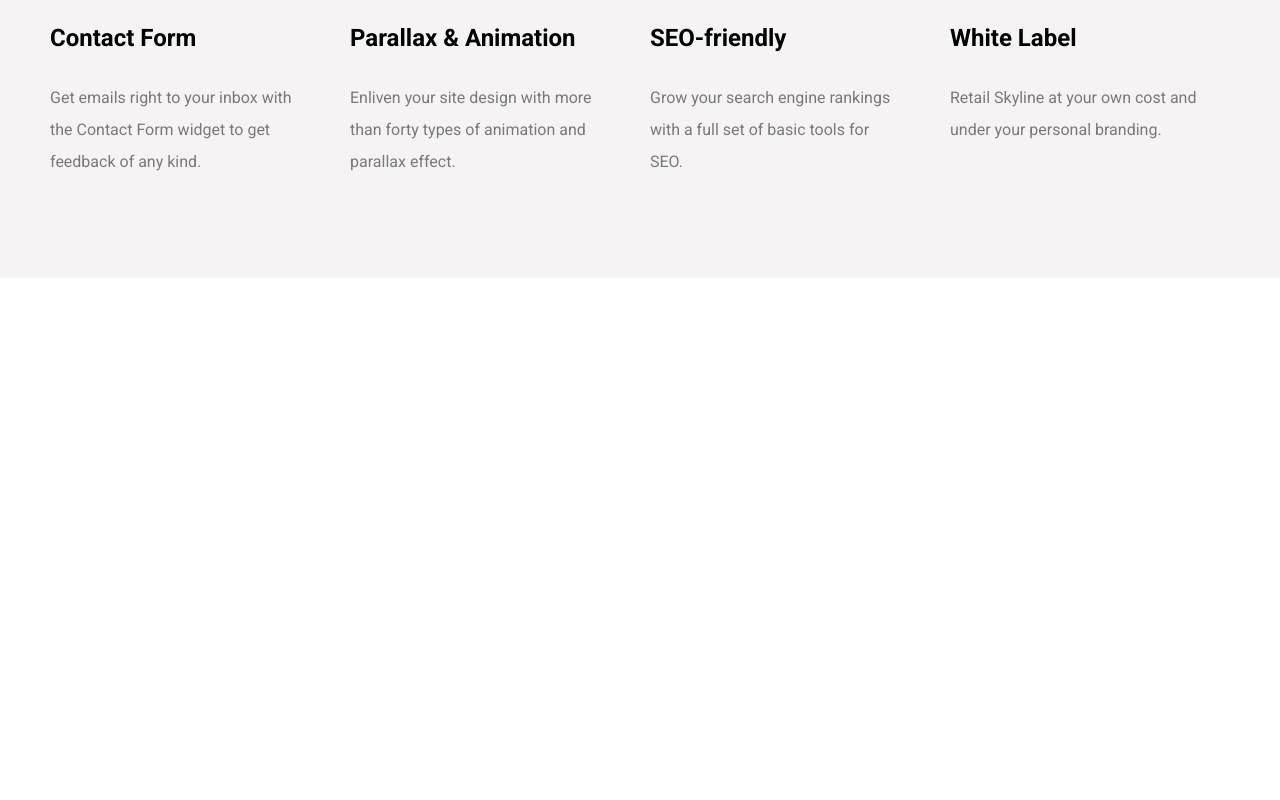
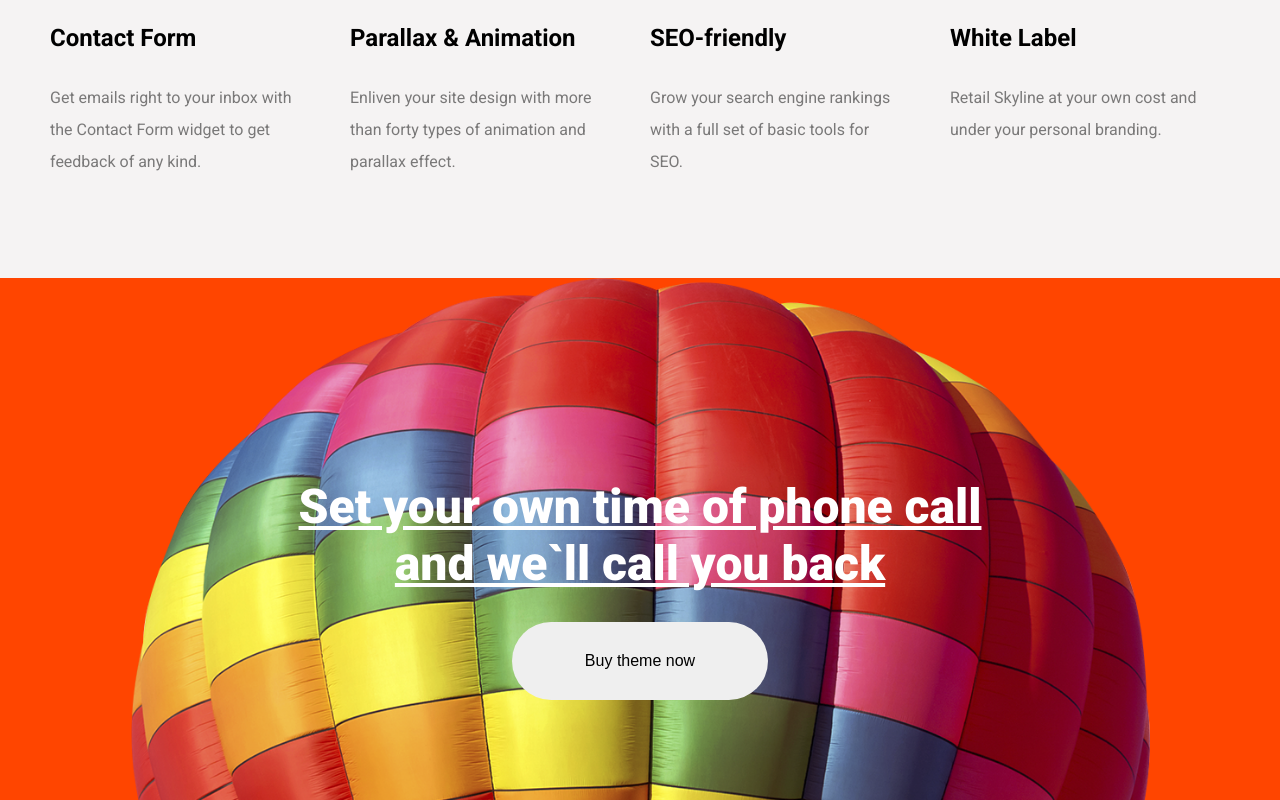
Before and after one commit to Trend20/Skyline, a React (Create React App) app: page / in a window 1280 px wide. Shown: the part 2938-3738 px from the top of the page. Before the commit the page ends 3216 px from the top, so only its background shows below. Built offline with nearby package versions, Linux system fonts and the light colour scheme.

Commit message:
theme commit

```diff
--- a/src/App.js
+++ b/src/App.js
@@ -3,6 +3,7 @@ import './App.css';
 import Description from './components/Description/Description';
 import Features from './components/Features/Features';
 import Header from './components/Header/Header';
+import Theme from './components/Theme/Theme';
 
 function App() {
   return (
@@ -10,6 +11,7 @@ function App() {
      <Header />
      <Description />
      <Features />
+     <Theme />
     </div>
   );
 }
--- /dev/null
+++ b/src/components/Theme/Theme.css
@@ -0,0 +1,41 @@
+.theme{
+    display: flex;
+    padding: 100px 0px;
+    flex-direction: column;
+    justify-content: center;
+    align-items: center;
+    width: 100%;
+    background: url(../../assets/goal.png);
+    background-color: orangered;
+    background-repeat: no-repeat;
+    background-size: contain;
+    background-attachment: fixed;
+    height: auto;
+    background-position: center;
+    color: #fff;
+}
+
+.theme p{
+    font-size: 3rem;
+    font-weight: 900;
+    text-align: center;
+    width: 60%;
+    text-decoration: underline;
+    margin-top: 100px;
+}
+
+.theme-btn{
+    margin-top: 30px;
+    padding: 30px;
+    outline: none;
+    border: none;
+    border-radius: 50px;
+    width: 20%;
+    cursor: pointer;
+    font-size: 1rem;
+}
+
+.theme-btn:hover{
+    background: rgb(110, 108, 108);
+    color: #fff;
+}
--- /dev/null
+++ b/src/components/Theme/Theme.js
@@ -0,0 +1,13 @@
+import React from 'react'
+
+import './Theme.css';
+function Theme() {
+    return (
+        <div className="theme">
+            <p>Set your own time of phone call and we`ll call you back</p>
+            <button className="theme-btn">Buy theme now</button>
+        </div>
+    )
+}
+
+export default Theme
```
Also changed, not shown: src/assets/goal.png (renamed from public/img/goal.png).
